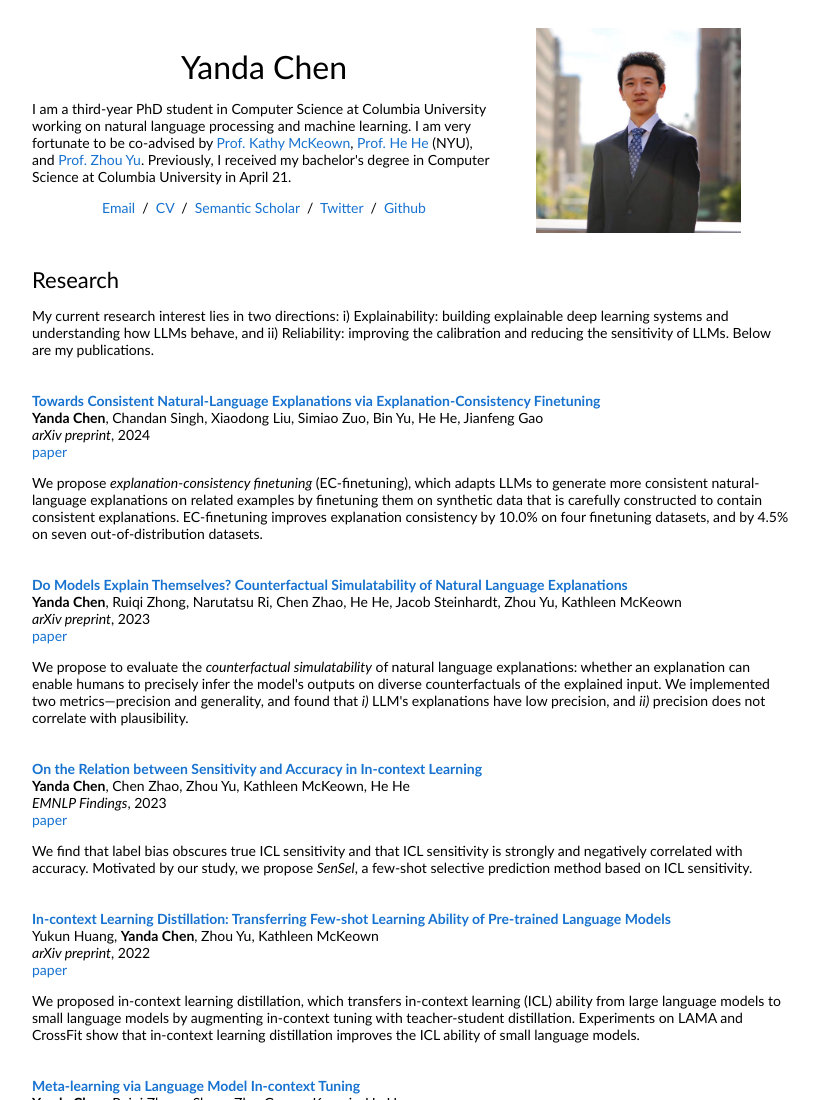
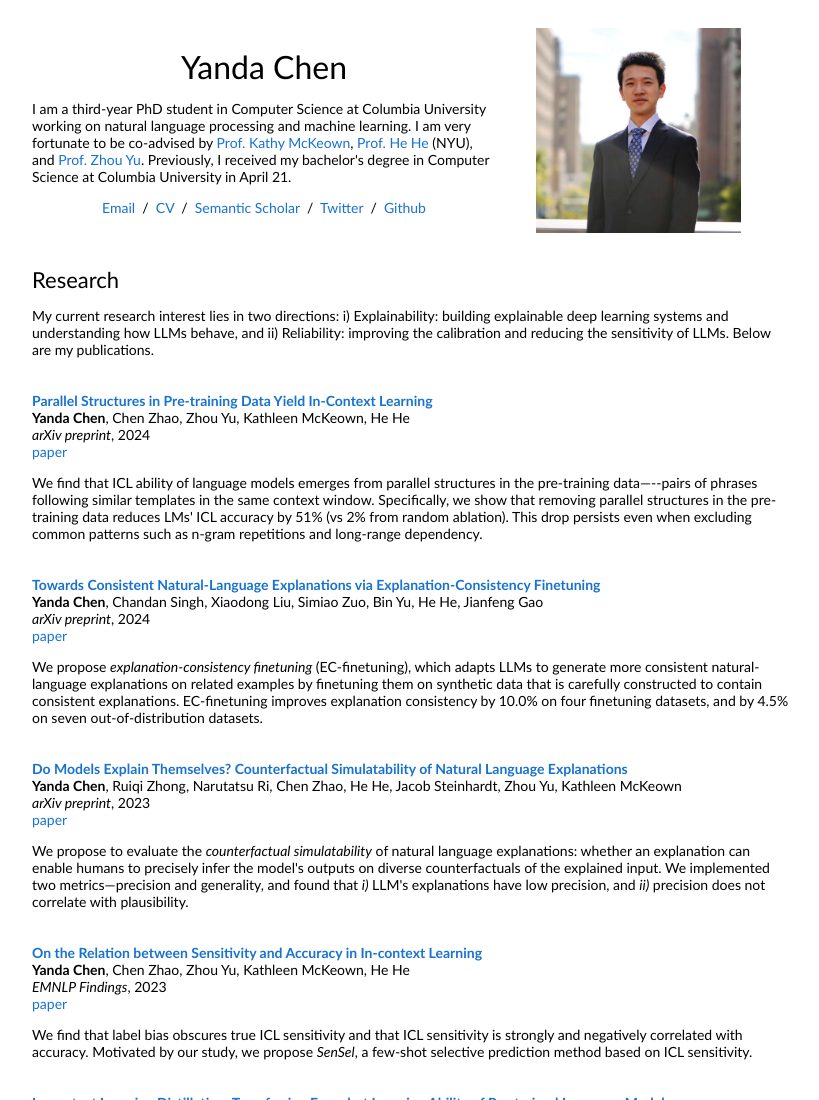
Before and after one commit to YanDaChen/yandachen.github.io, a plain HTML site: page index.html in a window 1280 px wide. Shown: the top 1100 px of the page, without its empty margins (228-1047 px from the left). Drawn offline with Linux system fonts and the light colour scheme.

Commit message:
add parallel structure paper

```diff
--- a/index.html
+++ b/index.html
@@ -73,9 +73,28 @@
                         <tbody>
                             <tr>
                                 <td style="padding: 10px 20px;width:75%;vertical-align:middle">
+                                    <a href="https://arxiv.org/abs/2402.12530">
+                                        <papertitle>Parallel Structures in Pre-training Data Yield In-Context Learning</papertitle>
+                                    </a>
+                                    <br>
+                                    <strong>Yanda Chen</strong>, Chen Zhao, Zhou Yu, Kathleen McKeown, He He
+                                    <br>
+                                    <em>arXiv preprint</em>, 2024
+                                    <br>
+                                    <a href="https://arxiv.org/pdf/2402.12530.pdf">paper</a>
+                                    <p></p>
+                                    <p>We find that ICL ability of language models emerges from parallel structures in the
+                                        pre-training data—--pairs of phrases following similar templates in the same context
+                                        window. Specifically, we show that removing parallel structures in the pre-training
+                                        data reduces LMs' ICL accuracy by 51% (vs 2% from random ablation). This drop persists
+                                        even when excluding common patterns such as n-gram repetitions and long-range dependency.</p>
+                                </td>
+                            </tr>
+
+                            <tr>
+                                <td style="padding: 10px 20px;width:75%;vertical-align:middle">
                                     <a href="https://arxiv.org/abs/2401.13986">
-                                        <papertitle>Towards Consistent Natural-Language Explanations via Explanation-Consistency Finetuning
-</papertitle>
+                                        <papertitle>Towards Consistent Natural-Language Explanations via Explanation-Consistency Finetuning</papertitle>
                                     </a>
                                     <br>
                                     <strong>Yanda Chen</strong>, Chandan Singh, Xiaodong Liu, Simiao Zuo, Bin Yu, He He, Jianfeng Gao
@@ -84,7 +103,11 @@
                                     <br>
                                     <a href="https://arxiv.org/pdf/2401.13986.pdf">paper</a>
                                     <p></p>
-                                    <p>We propose <em>explanation-consistency finetuning</em> (EC-finetuning), which adapts LLMs to generate more consistent natural-language explanations on related examples by finetuning them on synthetic data that is carefully constructed to contain consistent explanations. EC-finetuning improves explanation consistency by 10.0% on four finetuning datasets, and by 4.5% on seven out-of-distribution datasets.</p>
+                                    <p>We propose <em>explanation-consistency finetuning</em> (EC-finetuning), which adapts
+                                        LLMs to generate more consistent natural-language explanations on related examples by
+                                        finetuning them on synthetic data that is carefully constructed to contain consistent
+                                        explanations. EC-finetuning improves explanation consistency by 10.0% on four finetuning
+                                        datasets, and by 4.5% on seven out-of-distribution datasets.</p>
                                 </td>
                             </tr>
 
```
